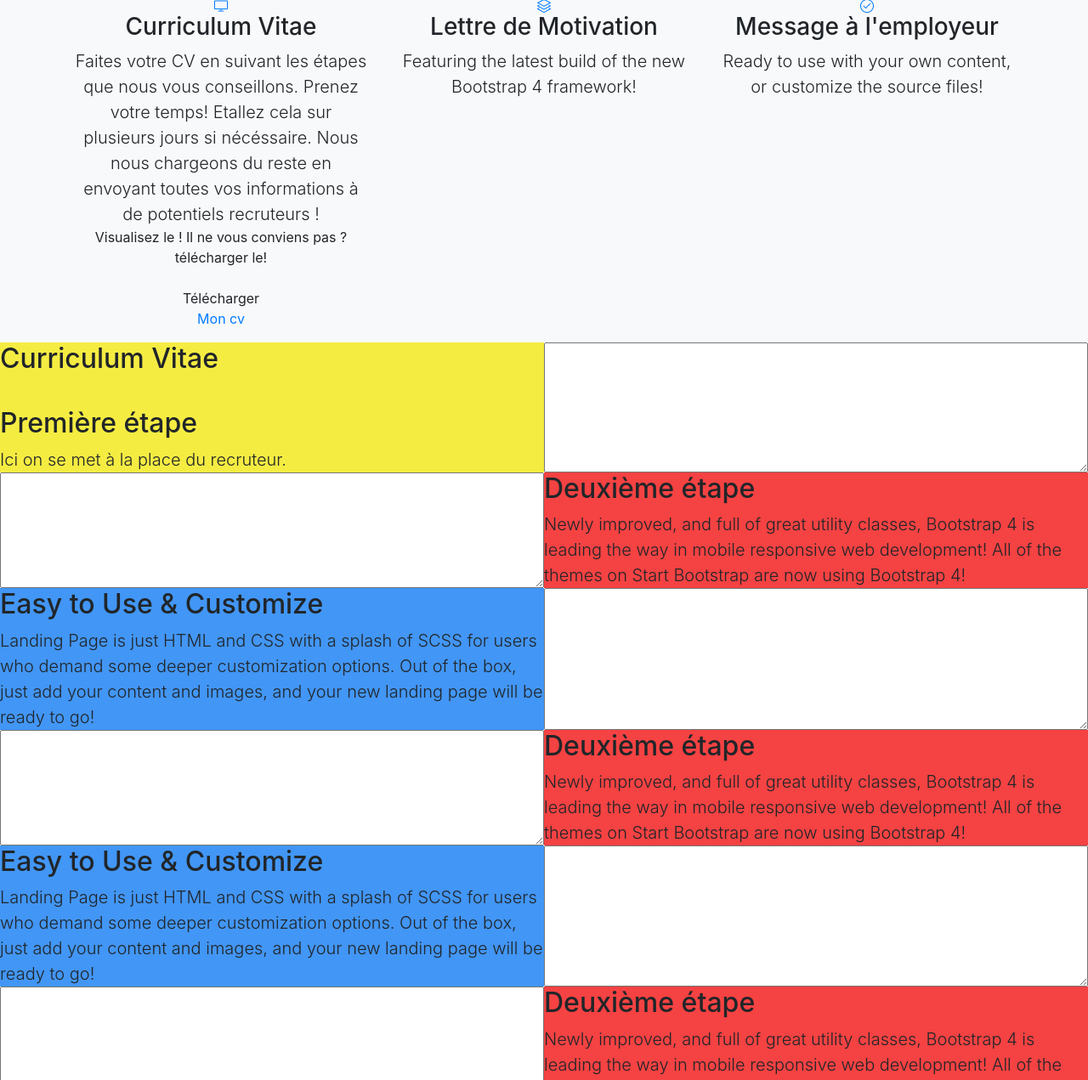
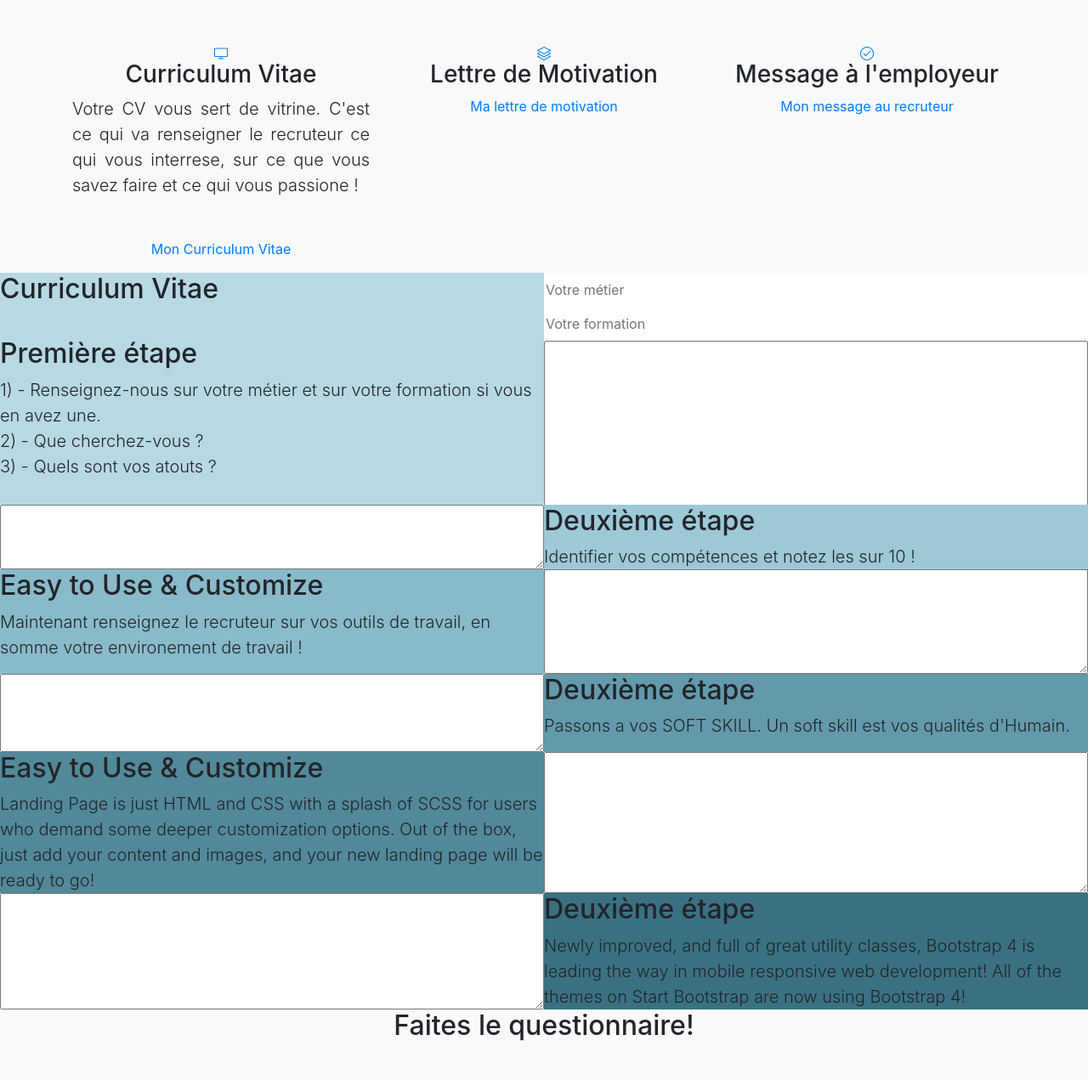
Before and after one commit to LeGrosLezard/SiteWeb, a Django app: template projetto/templates/comment_faire_mon_cv.html in a window 1280 px wide. Shown: the part 377-1648 px from the top of the page at 85% size. Run offline with Django 3.2, Linux system fonts and the light colour scheme; the template is opened without the code that fills it, so the values that code supplies are empty; some libraries are stand-ins or nearby versions.

Commit message:
Update comment_faire_mon_cv.html
bon finir et mettre un emplacmeent pour les formations

```diff
--- a/projetto/templates/comment_faire_mon_cv.html
+++ b/projetto/templates/comment_faire_mon_cv.html
@@ -70,19 +70,7 @@
     <div class="container">
       <div class="row">
         <div class="col-xl-9 mx-auto">
-          <h1 class="mb-5">Build a landing page for your business or project and generate more leads!</h1>
-        </div>
-        <div class="col-md-10 col-lg-8 col-xl-7 mx-auto">
-          <form>
-            <div class="form-row">
-              <div class="col-12 col-md-9 mb-2 mb-md-0">
-                <input type="email" class="form-control form-control-lg" placeholder="Enter your email...">
-              </div>
-              <div class="col-12 col-md-3">
-                <button type="submit" class="btn btn-block btn-lg btn-primary">Sign up!</button>
-              </div>
-            </div>
-          </form>
+          <h1 class="mb-5">Construisez votre avenir, Faites vos documents selon nos conseils</h1>
         </div>
       </div>
     </div>
@@ -97,6 +85,10 @@
       <div class="row">
 
 
+            <h5>Faites vos documents en suivant les étapes que nous vous conseillons.
+            Prenez votre temps! Etallez cela sur plusieurs jours si nécéssaire.
+            Nous nous chargeons du reste en envoyant
+            toutes vos informations à de potentiels recruteurs !<br><br><br></h5>
 
         <div class="col-lg-4">
           <div class="features-icons-item mx-auto mb-5 mb-lg-0 mb-lg-3">
@@ -109,14 +101,14 @@
 
             <h3>Curriculum Vitae</h3>
 
-            <p class="lead mb-0">Faites votre CV en suivant les étapes que nous vous conseillons.
-            Prenez votre temps! Etallez cela sur plusieurs jours si nécéssaire.
-            Nous nous chargeons du reste en envoyant
-            toutes vos informations à de potentiels recruteurs !</p>
-            Visualisez le ! Il ne vous conviens pas ? télécharger le!
+            <p class="lead mb-0" style="text-align:justify;">
+                Votre CV vous sert de vitrine. C'est ce qui va renseigner
+                le recruteur ce qui vous interrese, sur ce que vous savez
+                faire et ce qui vous passione !
+
+            </p>
             <br><br>
-            Télécharger<br>
-            <a href="page_cv">Mon cv</a>
+            <a href="page_cv">Mon Curriculum Vitae</a>
           </div>
         </div>
 
@@ -135,7 +127,10 @@
 
             <h3>Lettre de Motivation</h3>
 
-            <p class="lead mb-0">Featuring the latest build of the new Bootstrap 4 framework!</p>
+            <p class="lead mb-0" style="text-align:justify;">
+
+            </p>
+            <a href="page_motivation">Ma lettre de motivation</a>
           </div>
         </div>
 
@@ -155,7 +150,11 @@
 
             <h3>Message à l'employeur</h3>
 
-            <p class="lead mb-0">Ready to use with your own content, or customize the source files!</p>
+            <p class="lead mb-0" style="text-align:justify;">
+
+
+            </p>
+            <a href="page_message">Mon message au recruteur</a>
           </div>
         </div>
 
@@ -178,27 +177,46 @@
     <div class="container-fluid p-0">
       <div class="row no-gutters">
 
+
+
         <div class="col-lg-6 order-lg-2">
+            <input type="text" placeholder="Votre métier"> <br>
+            <input type="text" placeholder="Votre formation">
+
             <TEXTAREA name="nom" style="width:100%;height:100%;" id="first">{{cv1}}</TEXTAREA>
         </div>
 
-        <div class="col-lg-6 order-lg-1 my-auto showcase-text" style="background:#f5ec42">
+        <div class="col-lg-6 order-lg-1 my-auto showcase-text"
+            style="background:#B8D9E3">
+
+
           <h2>Curriculum Vitae<br><br>Première étape</h2>
 
           <p class="lead mb-0">
-              Ici on se met à la place du recruteur.
+              1) - Renseignez-nous sur votre métier et
+              sur votre formation si vous en avez une.<br>
+
+              2) - Que cherchez-vous ?<br>
+
+              3) - Quels sont vos atouts ?
+              <br><br>
 
               {% if user.is_authenticated %}
-              <input type="button" Value="Valider" id="valider_premiere">
+              <center>
+                  <input type="button" Value="Valider" id="valider_premiere">
+              </center>
               {% else %}
               {% endif %}
           </p>
 
 
-          <div id="first_validation"></div>
-
-        </div>
-      </div>
+          <center><div id="first_validation"></div></center>
+
+        </div>
+      </div>
+
+
+
 
 
 
@@ -207,12 +225,10 @@
             <TEXTAREA name="nom" style="width:100%;height:100%;" id="second">{{cv2}}</TEXTAREA>
         </div>
 
-        <div class="col-lg-6 my-auto showcase-text" style="background:#f54242">
+        <div class="col-lg-6 my-auto showcase-text" style="background:#9DC8D5">
           <h2>Deuxième étape</h2>
-          <p class="lead mb-0">Newly improved, and full of great utility classes,
-              Bootstrap 4 is leading the way in mobile responsive
-              web development! All of the themes on
-              Start Bootstrap are now using Bootstrap 4!
+          <p class="lead mb-0">
+              Identifier vos compétences et notez les sur 10 !
 
 
              {% if user.is_authenticated %}
@@ -234,16 +250,17 @@
             <TEXTAREA name="nom" style="width:100%;height:100%;" id="third">{{cv3}}</TEXTAREA>
         </div>
 
-        <div class="col-lg-6 order-lg-1 my-auto showcase-text" style="background:#4296f5">
+        <div class="col-lg-6 order-lg-1 my-auto showcase-text" style="background:#89BAC9">
           <h2>Easy to Use &amp; Customize</h2>
-          <p class="lead mb-0">Landing Page is just HTML and CSS with a
-              splash of SCSS for users who demand some deeper customization
-              options. Out of the box, just add your content and images,
-              and your new landing page will be ready to go!
+          <p class="lead mb-0">
+              Maintenant renseignez le recruteur sur vos outils de travail, en somme
+              votre environement de travail !
+
+          <p>
 
 
               {% if user.is_authenticated %}
-              <input type="button" Value="Valider" id="valider_troisieme">
+              <center><input type="button" Value="Valider" id="valider_troisieme"></center>
               {% else %}
               {% endif %}
 
@@ -265,12 +282,12 @@
             <TEXTAREA name="nom" style="width:100%;height:100%;" id="fourth">{{cv4}}</TEXTAREA>
         </div>
 
-        <div class="col-lg-6 my-auto showcase-text" style="background:#f54242">
+        <div class="col-lg-6 my-auto showcase-text" style="background:#639AAB">
           <h2>Deuxième étape</h2>
-          <p class="lead mb-0">Newly improved, and full of
-              great utility classes, Bootstrap 4 is leading the
-              way in mobile responsive web development! All of the
-              themes on Start Bootstrap are now using Bootstrap 4!
+          <p class="lead mb-0">
+                Passons a vos SOFT SKILL. Un soft skill est vos qualités d'Humain.
+
+          </p>
 
               {% if user.is_authenticated %}
               <input type="button" Value="Valider" id="valider_quatrieme">
@@ -292,7 +309,7 @@
             <TEXTAREA name="nom" style="width:100%;height:100%;" id="fifty">{{cv5}}</TEXTAREA>
         </div>
 
-        <div class="col-lg-6 order-lg-1 my-auto showcase-text" style="background:#4296f5">
+        <div class="col-lg-6 order-lg-1 my-auto showcase-text" style="background:#52899A">
           <h2>Easy to Use &amp; Customize</h2>
           <p class="lead mb-0">Landing Page is just HTML and CSS with a splash
               of SCSS for users who demand some deeper customization options. Out
@@ -319,7 +336,7 @@
             <TEXTAREA name="nom" style="width:100%;height:100%;" id="sixty">{{cv6}}</TEXTAREA>
         </div>
 
-        <div class="col-lg-6 my-auto showcase-text" style="background:#f54242">
+        <div class="col-lg-6 my-auto showcase-text" style="background:#3A7182">
           <h2>Deuxième étape</h2>
           <p class="lead mb-0">Newly improved, and full of great utility classes,
               Bootstrap 4 is leading the way in mobile responsive web development!
```
